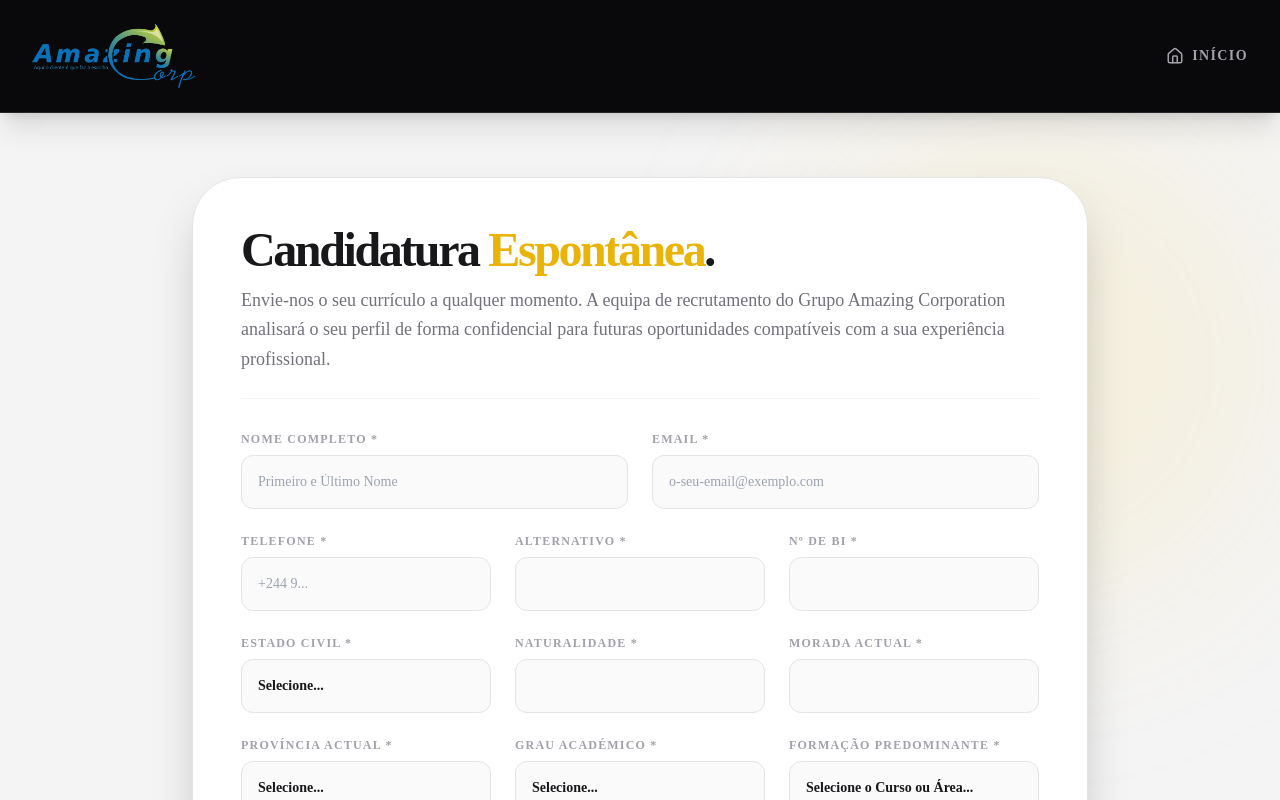
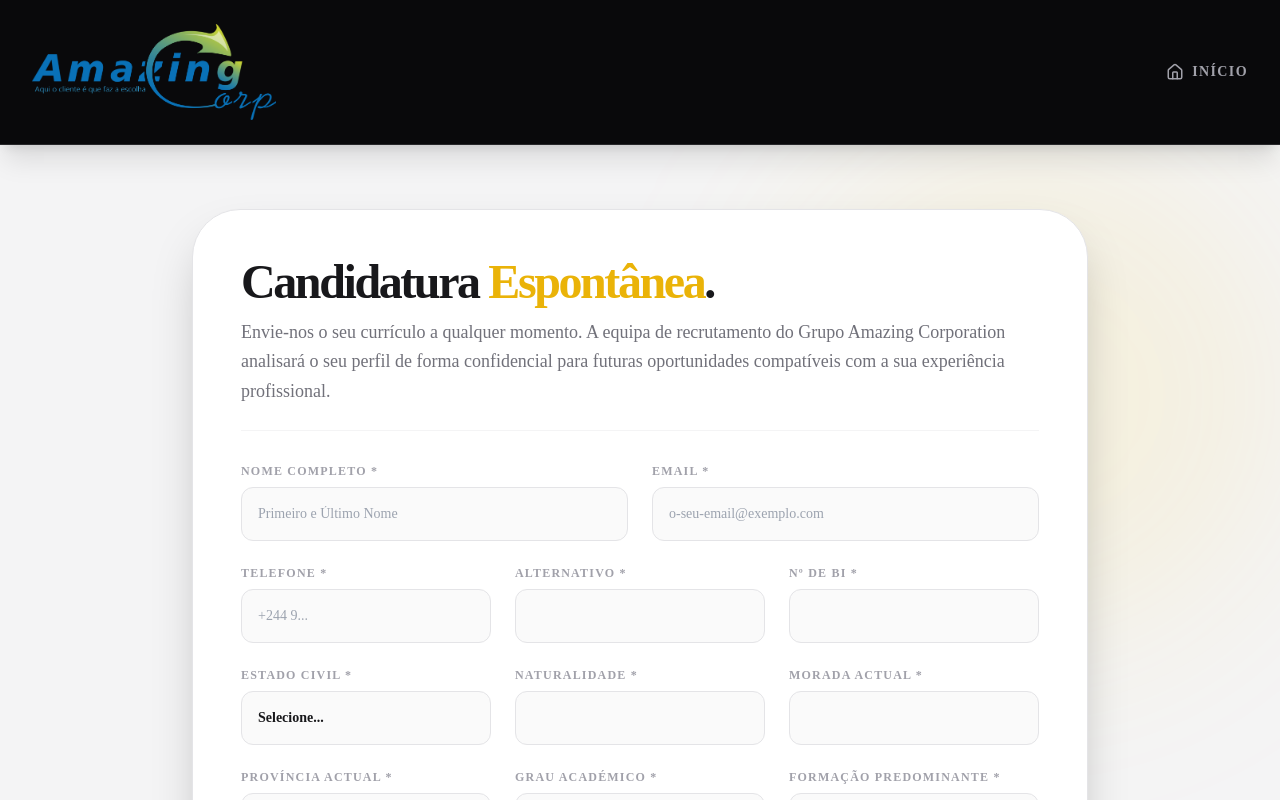
Before and after one commit to Simao1994/Amazing-Corporation-ERP-PRO, a React (Vite) app: page /#/candidatura-espontanea in a window 1280 px wide. Shown: the top 800 px of the page. Built offline with nearby package versions, Linux system fonts and the light colour scheme; no server answers; the database is empty.

Commit message:
UI: Increase logo size and make header sticky on spontaneous application

```diff
--- a/pages/PublicCandidaturaEspontanea.tsx
+++ b/pages/PublicCandidaturaEspontanea.tsx
@@ -138,9 +138,9 @@ const PublicCandidaturaEspontanea: React.FC = () => {
     return (
         <div className="min-h-screen bg-zinc-100 text-zinc-900 font-['Times_New_Roman',_Times,_serif] relative overflow-x-hidden">
             {/* Premium Black Header */}
-            <div className="w-full bg-zinc-950 py-6 px-8 shadow-xl relative z-20 border-b border-zinc-800">
+            <div className="w-full bg-zinc-950 py-6 px-8 shadow-xl sticky top-0 z-50 border-b border-zinc-800">
                 <div className="max-w-7xl mx-auto flex justify-between items-center">
-                    <Logo className="h-14 md:h-16" />
+                    <Logo className="h-20 md:h-24" />
                     <div className="flex gap-4">
                         <Link to="/" className="flex items-center gap-2 font-bold text-xs md:text-sm uppercase tracking-widest text-zinc-400 hover:text-white transition-all">
                             <Home size={18} /> Início
```
